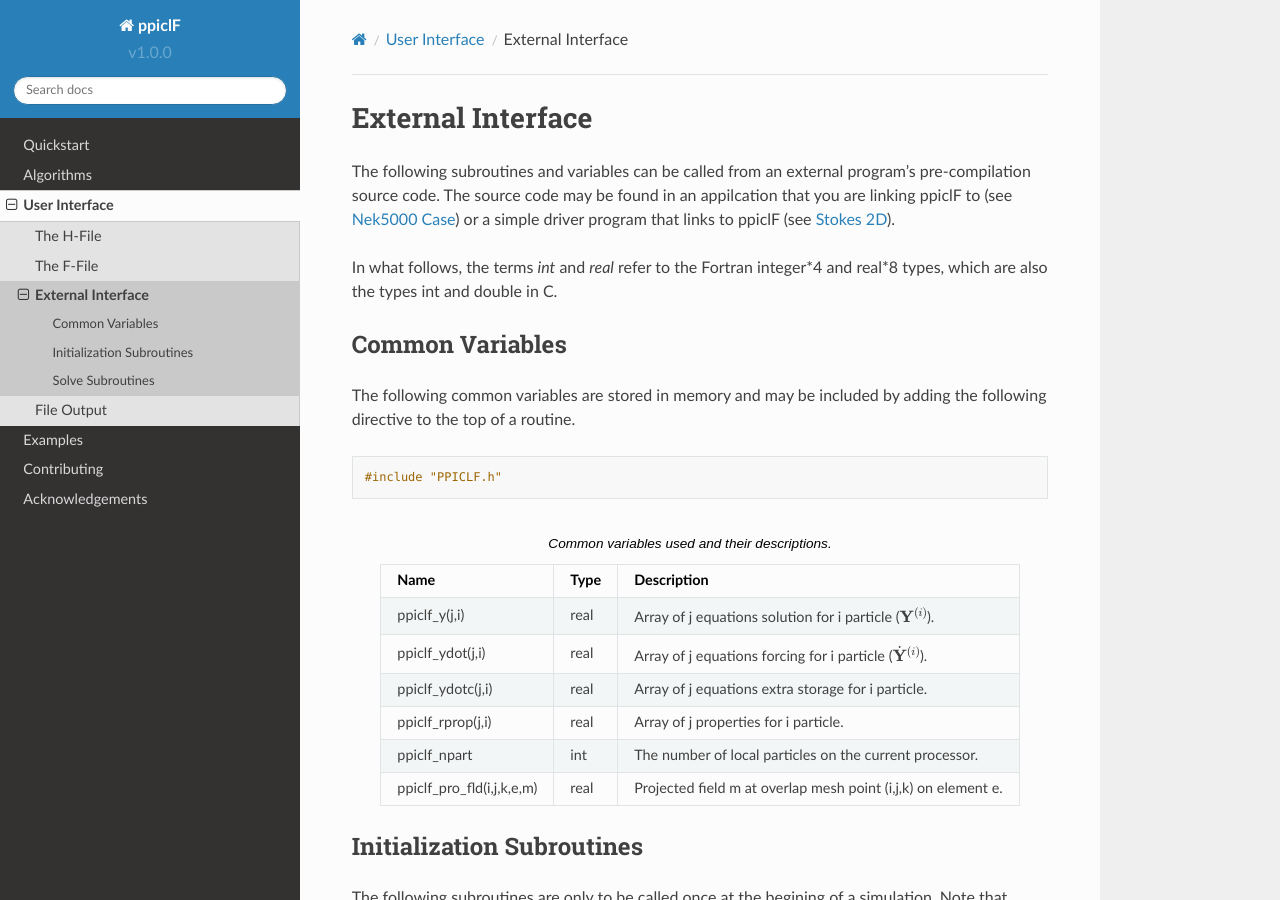
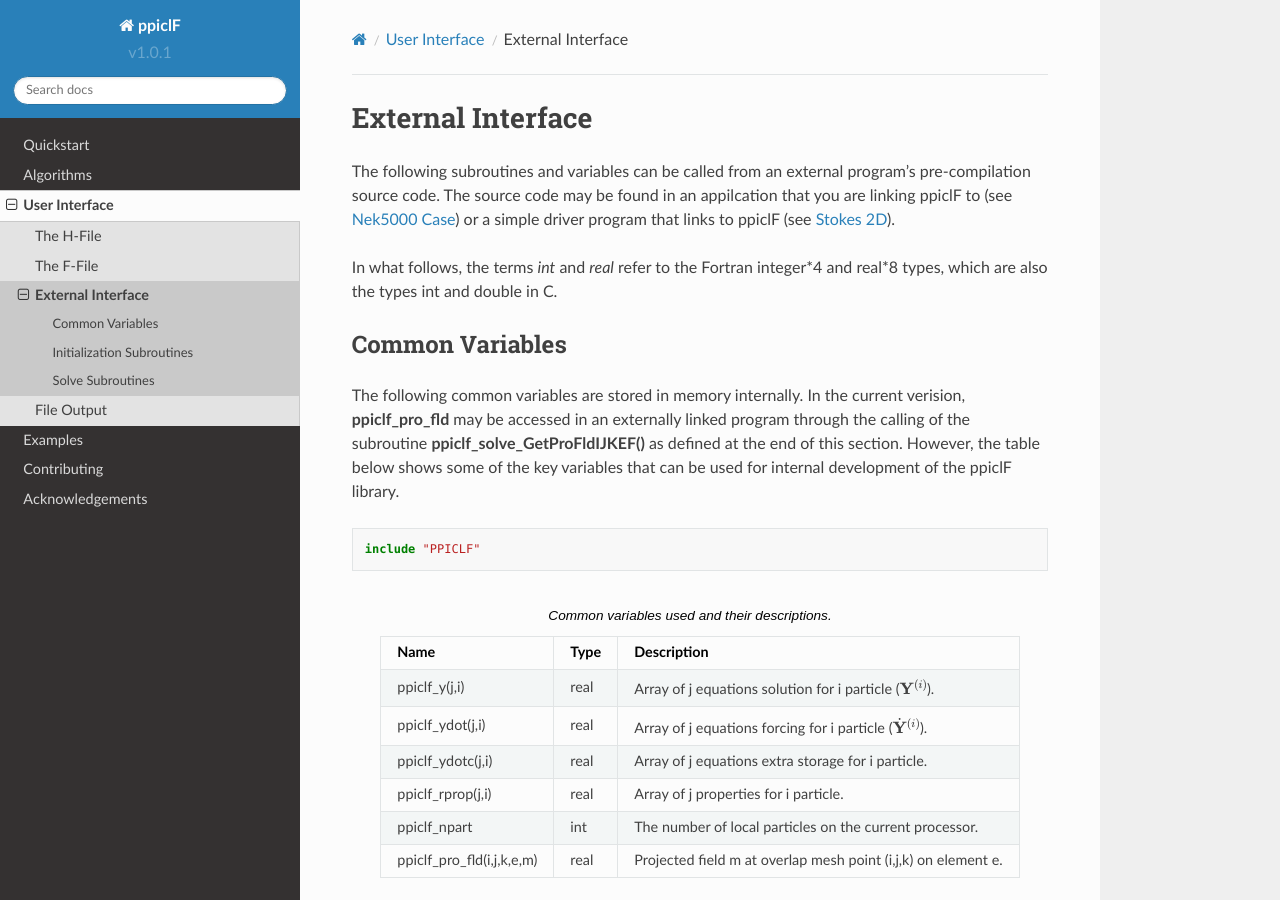
Before and after one commit to YunchaoYang/ppiclF-doc, a Sphinx documentation site: the page built from source/user/external.rst, in a window 1280 px wide and 900 px high. Built offline with Sphinx 7.4.7 and the Read the Docs theme 2.0.0, drawn with Linux system fonts in a browser that asks for light colours; some of the changed text lies outside the part shown.

Commit message:
Updated to v1.0.1 syntax

```diff
--- a/source/conf.py
+++ b/source/conf.py
@@ -23,9 +23,9 @@ copyright = u'2019, David Zwick'
 author = u'David Zwick'
 
 # The short X.Y version
-version = u'v1.0.0'
+version = u'v1.0.1'
 # The full version, including alpha/beta/rc tags
-release = u'v1.0.0'
+release = u'v1.0.1'
 
 
 # -- General configuration ---------------------------------------------------
--- a/source/examples/stokes_2d.rst
+++ b/source/examples/stokes_2d.rst
@@ -51,7 +51,7 @@ The two blocks of lines denote the pre-defined and user-only directives. The pre
  !
        implicit none
  !
- #include "PPICLF.h"
+       include "PPICLF"
  !
  ! Internal:
  !
--- a/source/user/external.rst
+++ b/source/user/external.rst
@@ -10,11 +10,11 @@ In what follows, the terms *int* and *real* refer to the Fortran integer*4 and r
 
 Common Variables
 ^^^^^^^^^^^^^^^^
-The following common variables are stored in memory and may be included by adding the following directive to the top of a routine.
+The following common variables are stored in memory internally. In the current verision, **ppiclf_pro_fld** may be accessed in an externally linked program through the calling of the subroutine **ppiclf_solve_GetProFldIJKEF()** as defined at the end of this section. However, the table below shows some of the key variables that can be used for internal development of the ppiclF library.
 
 .. code-block:: fortran
 
-   #include "PPICLF.h"
+   include "PPICLF"
 
 .. table:: Common variables used and their descriptions.
    :align: center
@@ -212,3 +212,15 @@ The following subroutines can be called at every time step. Note that every rout
    * **iostep** :math:`\geq` 0.
    * **dt** :math:`\geq` 0.0.
    * **time** :math:`\geq` 0.0.
+
+..
+..
+.. admonition:: ppiclf_solve_GetProFldIJKEF(int **i**, int **j**, int **k**, int **e**, int **m**, real **fld**)
+
+   This routine may be called on the **i**, **j**, **k** grid point of the **e** element of the overlap mesh. The index **m** is the desired projected field index (which is user defined in the H-File) which is returned at the selected grid point in **fld**. This routine allows external access of the internal array **ppiclf_pro_fld**.
+
+   * **i** :math:`\leq` PPICLF_LEX
+   * **j** :math:`\leq` PPICLF_LEY
+   * **k** :math:`\leq` PPICLF_LEZ
+   * **e** :math:`\leq` PPICLF_NEE :math:`\leq` PPICLF_LEE
+   * **m** :math:`\leq` PPICLF_LRP_PRO
```
Also changed, not shown: source/examples/Nek5000.rst (+3 -4 lines).
